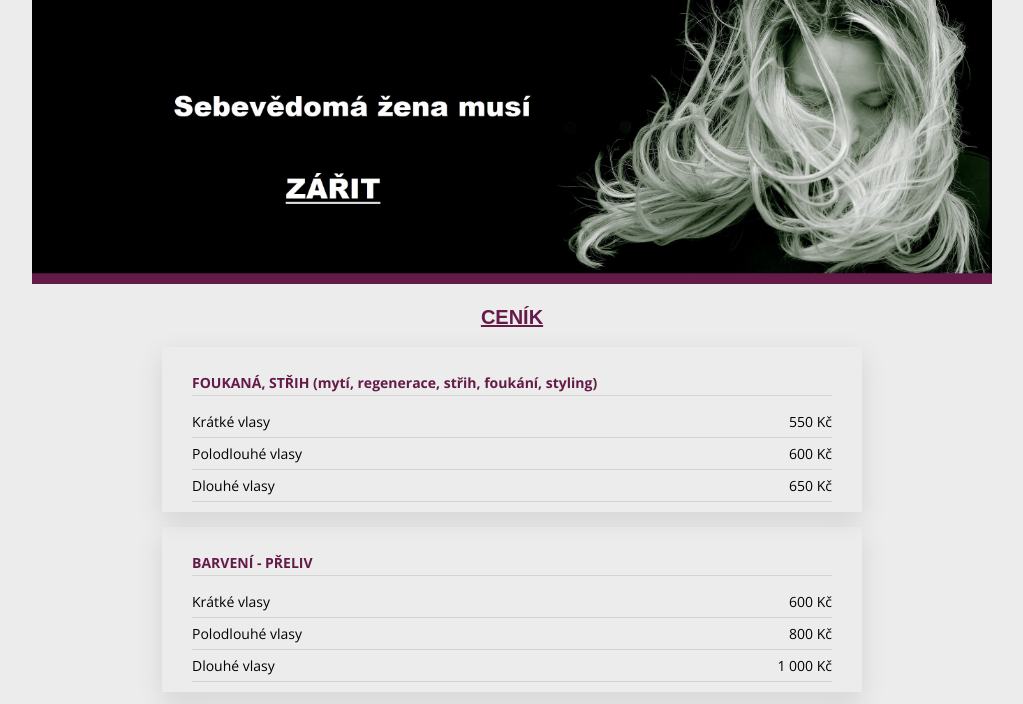
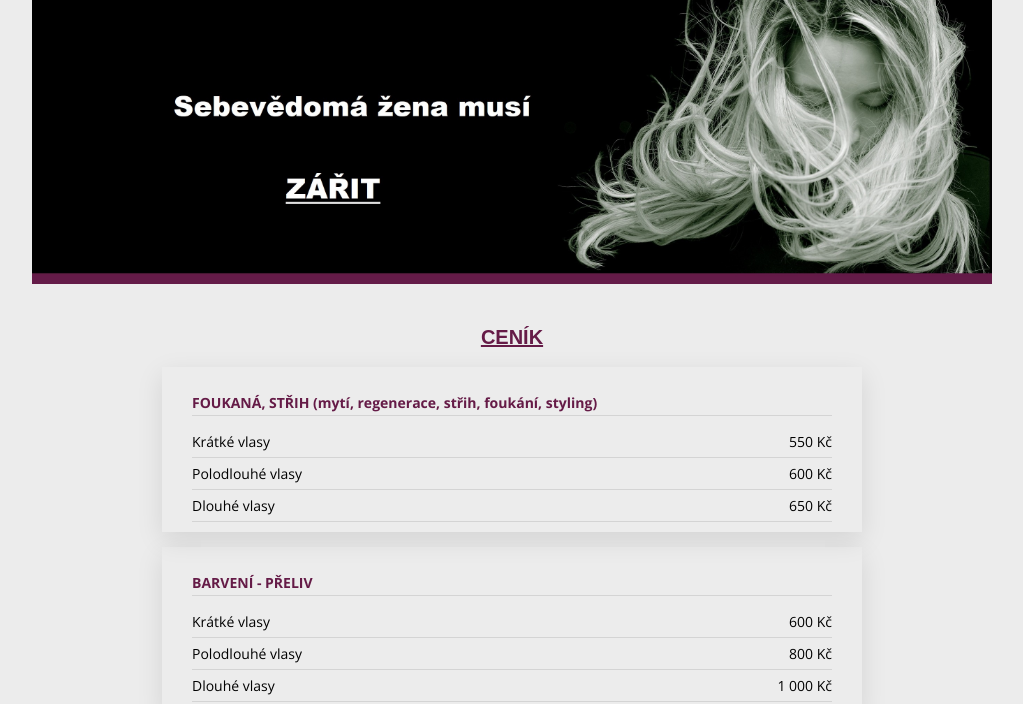
Before and after one commit to barcamat/Kadernictvi_Renata, an Eleventy site: page cenik.html in a window 1280 px wide. Shown: the part 96-800 px from the top of the page, without its empty margins (128-1151 px from the left). Built offline with nearby package versions, Linux system fonts and the light colour scheme; Eleventy itself is replaced by a stand-in of ours; files that its build step writes are made by us from their sources.

Commit message:
Odsazení Hedline Sections

```diff
--- a/scss/style.scss
+++ b/scss/style.scss
@@ -135,7 +135,7 @@ body {
     text-align: center;
     text-decoration: underline;
     color:$fialova;
-    margin:0;
+    margin: 10px 0 0 0;
 }
 
 .section-box{
@@ -422,6 +422,10 @@ body {
      .header_img-hair{
         max-width:960px;
     }
+    /********************===COMMON ITEMS FO SECTIONS===*********************/
+    .sections_headline {
+        margin: 20px 0 0 0;
+    }
     /********************===HOME PAGE===*********************/
     .home-page_order::after{
         width: 960px;
```
Also changed, not shown: css/style.css, 1 other file.
